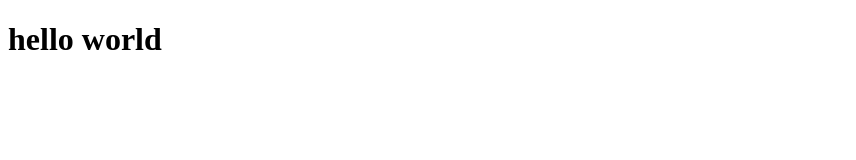
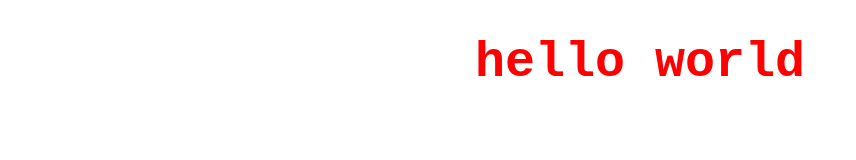
Before and after one commit to shadowgardent/shadowgardent.github.io, a plain HTML site: page index.html in a window 1280 px wide. Shown: the whole page, without its empty margins (0-856 px from the left). Drawn offline with Linux system fonts and the light colour scheme.

Commit message:
Update index.css

```diff
--- a/index.css
+++ b/index.css
@@ -1,6 +1,6 @@
-.h1{
-    font-size: 2em;
-    color: #333;
+h1{
+    color: red;
     text-align: center;
-    margin-top: 20px;
+    font-size: 50px;
+    font-family: 'Courier New', Courier, monospace;
 }
```
